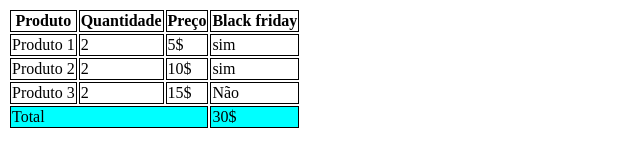
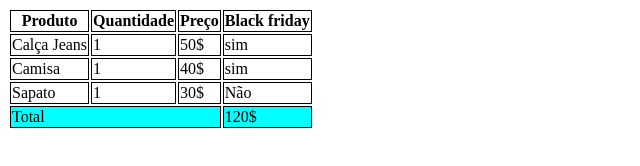
Before and after one commit to Clovis-Henrique/aula-tabela, a plain HTML site: page index.html in a window 1280 px wide. Shown: the whole page, without its empty margins (0-640 px from the left). Drawn offline with Linux system fonts and the light colour scheme.

Commit message:
trocado os itens, preços da lista e o total dos valores

```diff
--- a/index.html
+++ b/index.html
@@ -27,30 +27,30 @@
         </thead>
         <tbody>
             <tr>
-                <td>Produto 1</td>
-                <td>2</td>
-                <td>5$</td>
+                <td>Calça Jeans</td>
+                <td>1</td>
+                <td>50$</td>
                 <td>sim</td>
             </tr>
 
             <tr>
-                <td>Produto 2</td>
-                <td>2</td>
-                <td>10$</td>
+                <td>Camisa</td>
+                <td>1</td>
+                <td>40$</td>
                 <td>sim</td>
             </tr>
 
             <tr>
-                <td>Produto 3</td>
-                <td>2</td>
-                <td>15$</td>
+                <td>Sapato</td>
+                <td>1</td>
+                <td>30$</td>
                 <td>Não</td>
             </tr>
         </tbody>
         <tfoot>
             <tr>
                 <td colspan="3">Total</td>
-                <td>30$</td>
+                <td>120$</td>
             </tr>
         </tfoot>
     </table>
```
